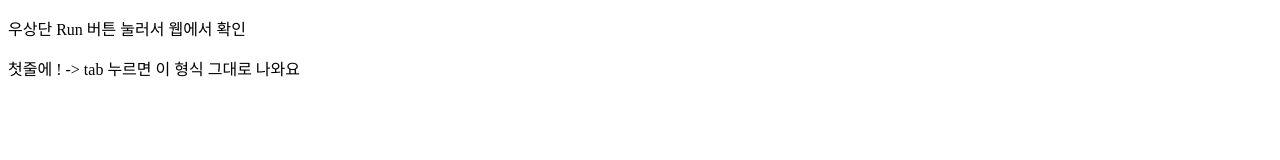
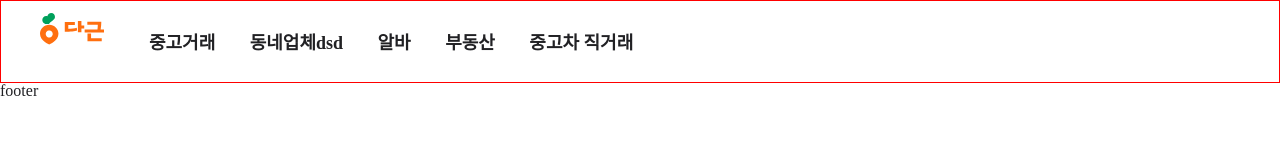
Before and after one commit to wisdomspace/carrot-clone, a plain HTML site: page daangn/realty/index.html in a window 1280 px wide. Drawn offline with Linux system fonts and the light colour scheme.

Commit message:
부동산 헤더작업

```diff
--- a/daangn/realty/index.css
+++ /dev/null
@@ -1,7 +0,0 @@
-* {
-  margin: 0; padding: 0;
-}
-
-*, *::before, *::after {
-  box-sizing: border-box;
-}
--- a/daangn/realty/index.html
+++ b/daangn/realty/index.html
@@ -1,14 +1,88 @@
 <!DOCTYPE html>
 <html lang="en">
-<head>
-  <meta charset="UTF-8">
-  <meta name="viewport"
-        content="width=device-width, user-scalable=no, initial-scale=1.0, maximum-scale=1.0, minimum-scale=1.0">
-  <meta http-equiv="X-UA-Compatible" content="ie=edge">
-  <title>Document</title>
-</head>
-<body>
-<p>우상단 Run 버튼 눌러서 웹에서 확인<p>
-<p>첫줄에 ! -> tab 누르면 이 형식 그대로 나와요<p>
-</body>
+  <head>
+    <meta charset="UTF-8" />
+    <meta name="viewport" content="width=device-width, initial-scale=1.0" />
+    <title>간편하고 따뜻한 당근 부동산</title>
+    <link rel="stylesheet" href="./reset.css" />
+    <link rel="stylesheet" href="./style.css" />
+  </head>
+  <body>
+    <div id="__next">
+      <div class="ye5i0m0">
+        <script>alert('Hello world');</script>
+        <div>
+        <div>
+        <nav class="header">
+          <div class="inner-wrapper">
+            <svg
+              width="65"
+              height="36"
+              viewBox="0 0 65 36"
+              fill="none"
+              xmlns="http://www.w3.org/2000/svg"
+            >
+              <g clip-path="url(#clip0_47_13130)">
+                <path
+                  d="M9.23186 11.6511C4.1335 11.6511 0 15.6932 0 20.7962C0 27.847 9.25838 31.5884 9.23186 31.5783C9.20661 31.5884 18.4637 27.847 18.4637 20.7962C18.4637 15.6969 14.3302 11.6511 9.23186 11.6511ZM9.23186 24.4985C8.54053 24.498 7.86486 24.2924 7.2903 23.9079C6.71573 23.5233 6.26807 22.977 6.00391 22.338C5.73975 21.6991 5.67096 20.9961 5.80623 20.318C5.9415 19.6399 6.27476 19.0171 6.76388 18.5285C7.25299 18.0398 7.87599 17.7072 8.55411 17.5726C9.23223 17.438 9.93502 17.5076 10.5736 17.7725C11.2122 18.0374 11.7579 18.4857 12.1418 19.0608C12.5256 19.6359 12.7304 20.3119 12.7301 21.0034C12.731 21.4632 12.6411 21.9187 12.4656 22.3437C12.2901 22.7687 12.0325 23.1549 11.7075 23.4802C11.3825 23.8055 10.9966 24.0634 10.5718 24.2392C10.1469 24.415 9.69161 24.5053 9.23186 24.5048V24.4985Z"
+                  fill="#FF6F0F"
+                ></path>
+                <path
+                  d="M11.3103 0C9.15573 0 7.6554 1.50565 7.41923 3.28415C4.54738 2.4909 2.29688 4.67359 2.29688 7.07354C2.29688 8.9114 3.55978 10.3956 5.24324 10.8781C6.60087 11.2659 9.04586 10.9766 9.04586 10.9766C9.03323 10.383 9.58007 9.73118 10.4237 9.13751C12.8232 7.44996 14.6999 6.65419 14.9891 4.35276C15.2922 1.94523 13.5052 0 11.3103 0Z"
+                  fill="#00A05B"
+                ></path>
+                <path
+                  d="M36.7873 14.8305C34.8374 15.4431 31.4616 15.769 28.2905 15.769V11.9114H34.8399V9.03906H24.7783V18.8208C30.2808 18.8208 35.0849 18.1576 37.1132 17.5298L36.7873 14.8305Z"
+                  fill="#FF6F0F"
+                ></path>
+                <path
+                  d="M41.4104 7.89453H37.9033V19.1402H41.4104V15.6148H44.2393V12.5467H41.4104V7.89453Z"
+                  fill="#FF6F0F"
+                ></path>
+                <pathd
+                  d="M34.8969 19.1138C31.1814 19.1138 28.4561 21.1613 28.4561 24.1663C28.4561 27.1713 31.1839 29.2188 34.8969 29.2188C38.6098 29.2188 41.3377 27.17 41.3377 24.1663C41.3377 21.1626 38.6124 19.1138 34.8969 19.1138ZM34.8969 26.4058C33.2223 26.4058 31.9657 25.6025 31.9657 24.1613C31.9657 22.72 33.2223 21.9179 34.8969 21.9179C36.5715 21.9179 37.8281 22.7213 37.8281 24.1613C37.8281 25.6012 36.5728 26.4058 34.8969 26.4058Z"
+                  fill="#FF6F0F"
+                ></pathd>
+                <path
+                  d="M51.0698 20.6055H47.4844V28.2133H61.735V25.202H51.0698V20.6055Z"
+                  fill="#FF6F0F"
+                ></path>
+                <path
+                  d="M61.2902 8.83301H47.3224V11.8443H57.7692C57.7692 12.5921 57.8046 14.3706 57.4623 16.3916H44.6514V19.5065H64.1002V16.3966H60.6347C61.0995 13.8426 61.2321 11.8519 61.2902 8.83301Z"
+                  fill="#FF6F0F"
+                ></path>
+              </g>
+              <defs>
+                <clipPath id="clip0_47_13130">
+                  <rect width="64.1053" height="36" fill="white"></rect>
+                </clipPath>
+              </defs>
+            </svg>
+            <ul>
+              <li>
+                <a href="https://daangn.com/kr/nearby-stores/"> 중고거래 </a>
+              </li>
+              <li>
+                <a href="https://www.daangn.com/kr/nearby-stores/">
+                  동네업체dsd
+                </a>
+              </li>
+              <li>
+                <a href="https://www.daangn.com/kr/jobs/"> 알바 </a>
+              </li>
+              <li>
+                <a href="https://www.daangn.com/kr/realty/"> 부동산 </a>
+              </li>
+              <li>
+                <a href="https://www.daangn.com/kr/car/"> 중고차 직거래 </a>
+              </li>
+            </ul>
+          </div>
+        </div>
+      </div>
+        </nav>
+        <footer class="fotter">footer</footer>
+      </div>
+    </div>
+  </body>
 </html>
--- /dev/null
+++ b/daangn/realty/reset.css
@@ -0,0 +1,54 @@
+/* http://meyerweb.com/eric/tools/css/reset/
+   v2.0 | 20110126
+   License: none (public domain)
+*/
+
+html, body, div, span, applet, object, iframe,
+h1, h2, h3, h4, h5, h6, p, blockquote, pre,
+a, abbr, acronym, address, big, cite, code,
+del, dfn, em, img, ins, kbd, q, s, samp,
+small, strike, strong, sub, sup, tt, var,
+b, u, i, center,
+dl, dt, dd, ol, ul, li,
+fieldset, form, label, legend,
+table, caption, tbody, tfoot, thead, tr, th, td,
+article, aside, canvas, details, embed,
+figure, figcaption, footer, header, hgroup,
+menu, nav, output, ruby, section, summary,
+time, mark, audio, video {
+	margin: 0;
+	padding: 0;
+	border: 0;
+	font-size: 100%;
+	font: inherit;
+	vertical-align: baseline;
+}
+/* HTML5 display-role reset for older browsers */
+article, aside, details, figcaption, figure,
+footer, header, hgroup, menu, nav, section {
+	display: block;
+}
+body {
+	line-height: 1;
+}
+ol, ul {
+	list-style: none;
+}
+blockquote, q {
+	quotes: none;
+}
+blockquote:before, blockquote:after,
+q:before, q:after {
+	content: '';
+	content: none;
+}
+table {
+	border-collapse: collapse;
+	border-spacing: 0;
+}
+a{
+    text-decoration: none;
+}
+*{
+    color: #212124;
+}
--- /dev/null
+++ b/daangn/realty/style.css
@@ -0,0 +1,28 @@
+nav {
+  border: 1px solid red;
+}
+nav .inner-wrapper {
+  max-width: 1200px;
+  padding: 12px 20px;
+  margin: 0 auto;
+}
+nav .inner-wrapper ul {
+  display: inline-block;
+  font-size: 18px;
+  margin-block-start: 1em;
+  margin-block-end: 1em;
+  margin-inline-start: 0px;
+  margin-inline-end: 0px;
+  padding-inline-start: 40px;
+  unicode-bidi: isolate;
+}
+
+nav .inner-wrapper ul li {
+  display: inline-block;
+  color: #4d5159;
+  font: 18px;
+  margin: 0px 30px 0px 0px;
+  font-weight: 700;
+  font-style: normal;
+  margin-right: 1.875rem;
+}
```
